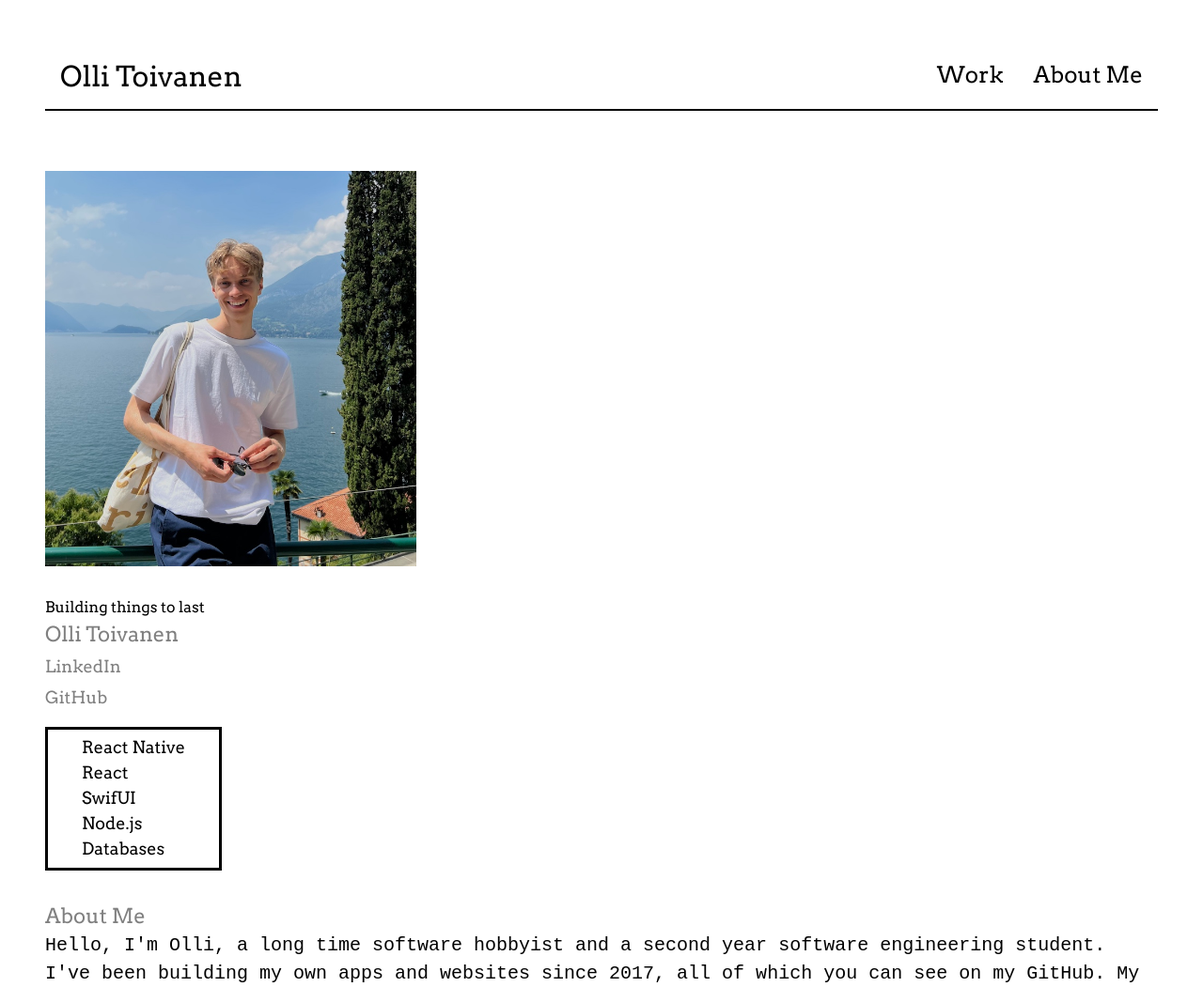
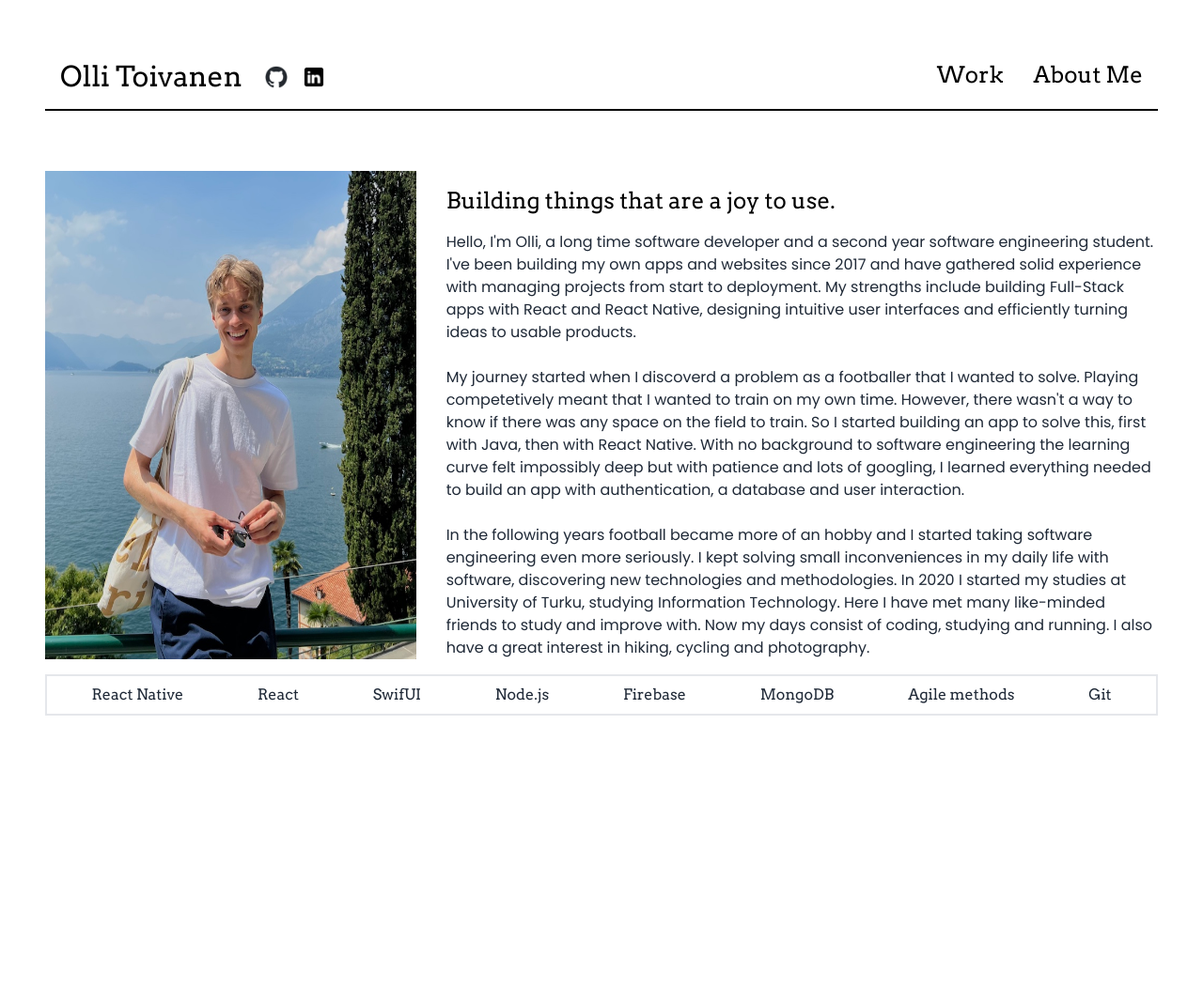
Before and after one commit to ollitoivanen/ollitoivanen-ollitoivanen.github.io, a Gatsby site: page / in a window 1280 px wide. Shown: the top 1051 px of the page at 94% size. After the commit the page ends 826 px from the top, so only its background shows below. Built offline with nearby package versions, Linux system fonts and the light colour scheme; Gatsby itself is replaced by a stand-in of ours.

Commit message:
Add about me-section and skills

```diff
--- a/src/components/Header.js
+++ b/src/components/Header.js
@@ -1,10 +1,23 @@
 import React, { useState } from "react";
-import { ABOUT_ME, OLLI_TOIVANEN, WORK } from "../../static/constants";
+import {
+  ABOUT_ME,
+  GITHUB_LINK,
+  LINKEDIN_LINK,
+  OLLI_TOIVANEN,
+  WORK,
+} from "../../static/constants";
+import github_icon from "../../static/images/github_icon.png";
+import linkedin_icon from "../../static/images/linkedin_icon.png";
+import LinkIconItem from "./LinkIconItem";
 
 const Header = () => {
   return (
     <div className="bg-white w-full flex flex-row sticky top-0 z-1 border-b-2 border-black justify-between p-4 mb-16">
-      <p className="font-arvo text-3xl ">{OLLI_TOIVANEN}</p>
+      <div className="flex items-center">
+        <p className=" flex font-arvo text-3xl mr-4">{OLLI_TOIVANEN}</p>
+        <LinkIconItem src={github_icon} link={GITHUB_LINK} />
+        <LinkIconItem src={linkedin_icon} link={LINKEDIN_LINK} />
+      </div>
       <div className="flex flex-row">
         <p className="font-arvo text-2xl mr-8 hover:scale-110 transition">
           {WORK}
--- /dev/null
+++ b/src/components/LinkIconItem.js
@@ -0,0 +1,13 @@
+import React from "react";
+
+const LinkIconItem = (props) => {
+  return (
+    <a href={props.link} target="_blank">
+      <img
+        className="flex w-6 h-6 mx-2 hover:opacity-50 transition"
+        src={props.src}
+      />
+    </a>
+  );
+};
+export default LinkIconItem;
--- a/src/components/PortraitImage.js
+++ b/src/components/PortraitImage.js
@@ -1,15 +1,7 @@
 import React from "react";
-import portrait_como from "../images/portrait_como.jpg";
+import portrait_como from "../../static/images/portrait_como.jpg";
 const PortraitImage = () => {
-  return (
-    <div>
-      <img className="w-1/3" src={portrait_como}></img>
-    </div>
-  );
+  return <img className="flex w-1/3" src={portrait_como}></img>;
 };
 
-const image_portrait = {
-  height: 300,
-  marginRight: 48,
-};
 export default PortraitImage;
--- a/src/pages/index.js
+++ b/src/pages/index.js
@@ -1,73 +1,47 @@
 import * as React from "react";
+import {
+  ABOUT_ME_PARAGRAPH_1,
+  ABOUT_ME_PARAGRAPH_2,
+  ABOUT_ME_PARAGRAPH_3,
+  BUILDING_THINGS,
+} from "../../static/constants";
 import Header from "../components/Header";
 
 import PortraitImage from "../components/PortraitImage";
 
-const skills = ["React Native", "React", "SwifUI", "Node.js", "Databases"];
-const aboutMeText_1 =
-  "Hello, I'm Olli, a long time software hobbyist and a second year software engineering student. I've been building my own apps and websites since 2017, all of which you can see on my ";
-const aboutMeText_2 =
-  ". My journey started when I discoverd a problem as a footballer that I wanted to solve. Playing competetively meant that I wanted to train on my own time. However, there wasn't a way to know if there was any space on the field to train. So I started building an app to solve this, first with Java, then with React Native. With no background to software engineering the learning curve felt impossibly deep. But with patience and lots of googling, I learned everything needed to build an app with authentication, a database and user interaction.";
-const aboutMeText_3 =
-  "In the following years football became more of an hobby and I started taking software engineering even more seriously. I kept solving small inconveniences in my daily life with software, discovering new technologies and methodologies.  In 2020 I started my studies at University of Turku, studying Information Technology. Here I have met many like-minded friends to study and improve with.  Now my days consist of coding, studying and running. I also have a great interest in hiking, cycling and photography.";
+const skills = [
+  "React Native",
+  "React",
+  "SwifUI",
+  "Node.js",
+  "Firebase",
+  "MongoDB",
+  "Agile methods",
+  "Git",
+];
+
 const IndexPage = () => {
   return (
-    <main style={view_container}>
-      <Header></Header>
-      <PortraitImage />
-      <h1 style={text_header}>Building things to last</h1>
-      <h2 style={text_name}>Olli Toivanen</h2>
-      <h2 style={text_name}>
-        <a
-          style={text_personal_links}
-          href={"https://www.linkedin.com/in/ollitoivanen/"}
-        >
-          LinkedIn
-        </a>
-      </h2>
-      <h2 style={text_name}>
-        <a style={text_personal_links} href={"https://github.com/ollitoivanen"}>
-          GitHub
-        </a>
-      </h2>
-      <div style={view_skills_container}>
+    <main className="p-12">
+      <Header />
+      <div className="flex">
+        <PortraitImage />
+        <div className="w-2/3 ml-8 mt-4">
+          <h1 className="font-arvo text-2xl mb-4">{BUILDING_THINGS}</h1>
+          <p className="font-poppins text-gray-800">{ABOUT_ME_PARAGRAPH_1}</p>
+          <br />
+          <p className="font-poppins text-gray-800">{ABOUT_ME_PARAGRAPH_2}</p>
+          <br />
+          <p className="font-poppins text-gray-800">{ABOUT_ME_PARAGRAPH_3}</p>
+        </div>
+      </div>
+      <div className="flex border-gray-200 border-2 justify-around p-2 my-4">
         {skills.map((skill) => (
-          <p style={text_skills}>{skill}</p>
+          <p className="font-arvo text-gray-800">{skill}</p>
         ))}
       </div>
-      <h2 style={text_about_me_header}>About Me</h2>
-      <p style={text_about_me}>
-        {aboutMeText_1}
-        <a style={text_link} href="https://github.com/ollitoivanen">
-          GitHub
-        </a>
-        {aboutMeText_2}
-      </p>
-      <p style={text_about_me}>{aboutMeText_3}</p>
     </main>
   );
-};
-
-const view_container = {
-  padding: 48,
-};
-
-const text_header = {
-  fontFamily: "Arvo Regular",
-  paddingTop: 32,
-};
-
-const text_name = {
-  fontFamily: "Arvo Regular",
-  fontSize: 22,
-  color: "gray",
-};
-
-const text_about_me_header = {
-  fontFamily: "Arvo Regular",
-  fontSize: 22,
-  color: "gray",
-  marginTop: 32,
 };
 
 const text_skills = {
--- a/src/styles/global.css
+++ b/src/styles/global.css
@@ -1,6 +1,10 @@
 @font-face {
   font-family: "Arvo Regular";
   src: url(/fonts/arvo-regular.woff2) format("woff2");
+}
+@font-face {
+  font-family: "Poppins Regular";
+  src: url(/fonts/poppins-regular.woff2) format("woff2");
 }
 
 @tailwind base;
--- a/static/constants.js
+++ b/static/constants.js
@@ -1,3 +1,16 @@
 export const OLLI_TOIVANEN = "Olli Toivanen";
 export const WORK = "Work";
 export const ABOUT_ME = "About Me";
+
+export const BUILDING_THINGS = "Building things that are a joy to use.";
+
+export const ABOUT_ME_PARAGRAPH_1 =
+  "Hello, I'm Olli, a long time software developer and a second year software engineering student. I've been building my own apps and websites since 2017 and have gathered solid experience with managing projects from start to deployment. My strengths include building Full-Stack apps with React and React Native, designing intuitive user interfaces and efficiently turning ideas to usable products.";
+
+export const ABOUT_ME_PARAGRAPH_2 =
+  " My journey started when I discoverd a problem as a footballer that I wanted to solve. Playing competetively meant that I wanted to train on my own time. However, there wasn't a way to know if there was any space on the field to train. So I started building an app to solve this, first with Java, then with React Native. With no background to software engineering the learning curve felt impossibly deep but with patience and lots of googling, I learned everything needed to build an app with authentication, a database and user interaction.";
+export const ABOUT_ME_PARAGRAPH_3 =
+  "In the following years football became more of an hobby and I started taking software engineering even more seriously. I kept solving small inconveniences in my daily life with software, discovering new technologies and methodologies.  In 2020 I started my studies at University of Turku, studying Information Technology. Here I have met many like-minded friends to study and improve with.  Now my days consist of coding, studying and running. I also have a great interest in hiking, cycling and photography.";
+
+export const GITHUB_LINK = "https://github.com/ollitoivanen";
+export const LINKEDIN_LINK = "https://www.linkedin.com/in/ollitoivanen/";
--- a/tailwind.config.js
+++ b/tailwind.config.js
@@ -4,6 +4,7 @@ module.exports = {
   theme: {
     fontFamily: {
       arvo: ["Arvo Regular"],
+      poppins: ["Poppins Regular"],
     },
   },
   plugins: [],
```
Also changed, not shown: src/images/icon.png (deleted), static/fonts/poppins-regular.woff2 (added), static/images/github_icon.png (added), static/images/linkedin_icon.png (added), static/images/portrait_como.jpg (renamed from src/images/portrait_como.jpg).
